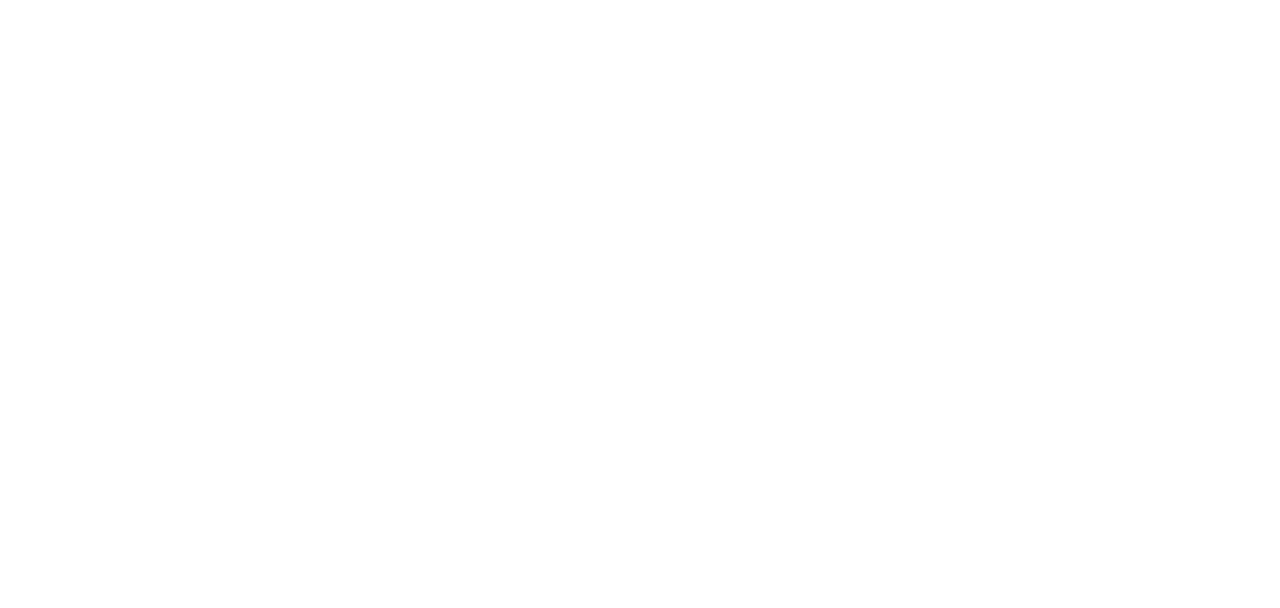
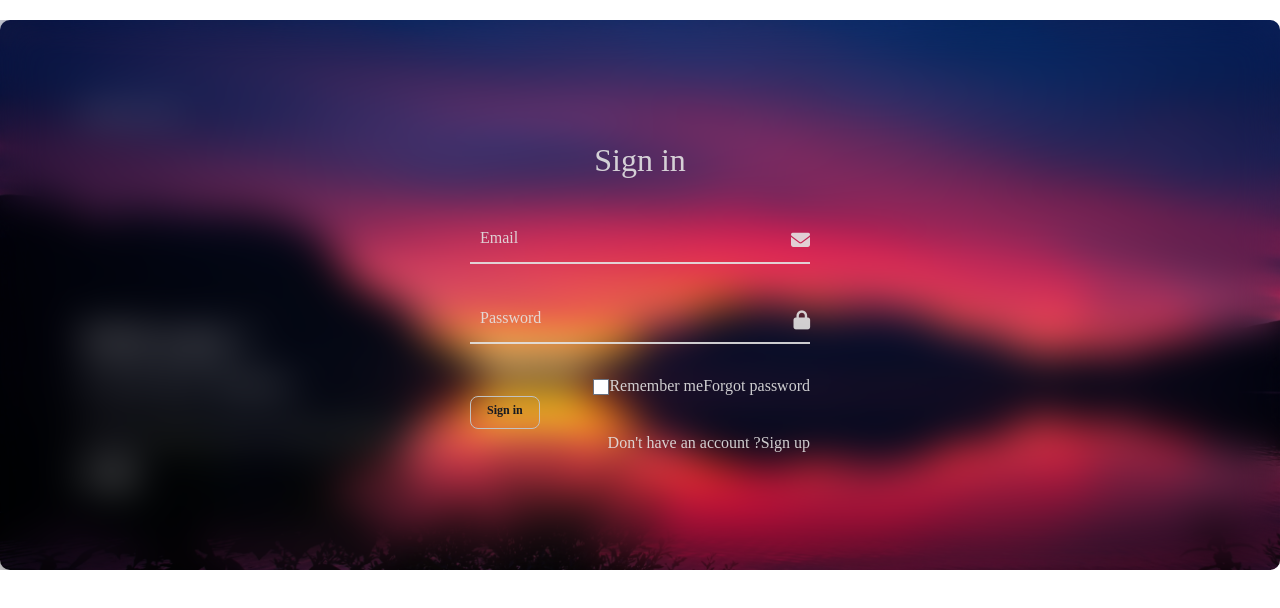
Before and after one commit to votruonglong/KT_ThucTap, a React (Vite) app in the folder thuctap_questions/: page /login in a window 1280 px wide. Before the commit this address had no page. Shown: the top 608 px of the page. Built offline with nearby package versions, Linux system fonts and the light colour scheme.

Commit message:
form login

```diff
--- a/thuctap_questions/src/App.jsx
+++ b/thuctap_questions/src/App.jsx
@@ -6,6 +6,7 @@
 import { ToastContainer } from "react-toastify";
 import "react-toastify/dist/ReactToastify.css";
 import Support from "./components/Support";
+import Login_Page from "./components/Login";
 
 function App() {
 	return (
@@ -36,6 +37,12 @@
 							</Support>
 						}
 					/>
+					<Route
+						path="/login"
+						element={
+							<Login_Page></Login_Page>
+						}
+					/>
 				</Routes>
 			</Router>
 		</>
--- /dev/null
+++ b/thuctap_questions/src/components/Login.jsx
@@ -0,0 +1,63 @@
+import '../style/login.css';
+
+const Login_Page = () => {
+    return (
+        <>
+            <div className='login-container'>
+                <div className="content-login">
+                    <h2 className='logo'>
+                        Questions web</h2>
+                    <div className='text-sci'>
+                        <h2>Welcome ! <br /> <span>To Our New Website.</span></h2>
+                        <p>
+                            welcome welcome welcome welcome welcome welcome welcome welcome welcome
+                        </p>
+                        <div className="social-icon">
+                            <a href='#'><i class="fab fa-instagram"></i></a>
+                            <a href='#'><i class="fab fa-facebook"></i></a>
+                        </div>
+                    </div>
+                </div>
+                <div className="logreg-box">
+                    <div className="form-box login">
+                        <form action="#">
+                            <h2>Sign in</h2>
+                            <div className="input-box">
+                                <span className='icon'>
+                                    <i class="fas fa-envelope"></i>
+                                </span>
+                                <input type="email" required />
+                                <label>Email</label>
+                            </div>
+                            <div className="input-box">
+                                <span className='icon'>
+                                    <i class="fas fa-lock"></i>
+                                </span>
+                                <input type="password" required />
+                                <label>Password</label>
+                            </div>
+                            <div className="remember-forgot">
+                                <label>
+                                    <input type='checkbox' />Remember me
+                                    <a href='#'>Forgot password</a>
+                                </label>
+                            </div>
+                            <button type='submit'>
+                                Sign in
+                            </button>
+                            <div className="login-register">
+                                <p>Don't have an account ?
+                                    <a href='#' className='register-link'>Sign up</a>
+
+                                </p>
+                            </div>
+                        </form>
+
+                    </div>
+                </div>
+            </div>
+        </>
+    )
+}
+
+export default Login_Page;
--- /dev/null
+++ b/thuctap_questions/src/style/login.css
@@ -0,0 +1,102 @@
+.login-container{
+    position: relative;
+    width: 100%;
+    height: 550px;
+    background: url('../assets/background.jpg');
+    background-size: cover;
+    background-position: center;
+    border-radius: 10px;
+    /* margin-top: 20px; */
+    margin: 20px 0px 20px 0px;
+}
+
+.login-container .content-login{
+    position: absolute;
+width: 58%;
+height: 100%;
+background-color: transparent;
+padding: 80px;
+color: #e4e4e4;
+display: flex;
+justify-content: space-between;
+flex-direction: column;
+}
+
+.login-container .logreg-box{
+    width: calc(100%-58%);
+    height: 100%;
+}
+.text-sci h2{
+    font-size: 40px;
+    line-height: 1;
+}
+
+.text-sci  h2 span{
+   font-size: 25px;
+}
+
+.text-sci  p{
+    font-size: 16px;
+    margin: 20px 0;
+ }
+
+ .social-icon a i{
+font-size: 22px;
+color: #e4e4e4;
+margin-right: 10px;
+transition: .5s ease;
+ }
+
+ .social-icon a:hover i{
+    transform: scale(1.2);
+     }
+
+
+     .logreg-box .form-box{
+    display: flex;
+    justify-content: center;
+    align-items: center;
+    width: 100%;
+    height: 100%;
+    background: transparent;
+    backdrop-filter: blur(20px);
+    border-top-right-radius: 10px;
+    border-bottom-right-radius: 10px;
+    color: #e4e4e4e4;
+}
+
+.form-box h2{
+    font-size: 32px;
+    text-align: center;
+}
+.form-box .input-box{
+    position: relative;
+    width: 340px;
+    height: 50px;
+    border-bottom: 2px solid #e4e4e4e4;
+    margin: 30px 0;
+}
+
+.input-box input{
+width: 100%;
+height: 100%;
+background: transparent;
+border: none;
+}
+
+.input-box label{
+   position: absolute;
+   top: 50%;
+   left: 10px;
+   transform: translateY(-50%);
+   font-size: 16px;
+   font-weight: 500;
+   pointer-events: none;
+
+    }
+    .input-box .icon{
+        position: absolute;
+        top: 13px;
+        right: 0;
+        font-size: 19px;
+    }
```
Also changed, not shown: thuctap_questions/src/assets/background.jpg (added).
